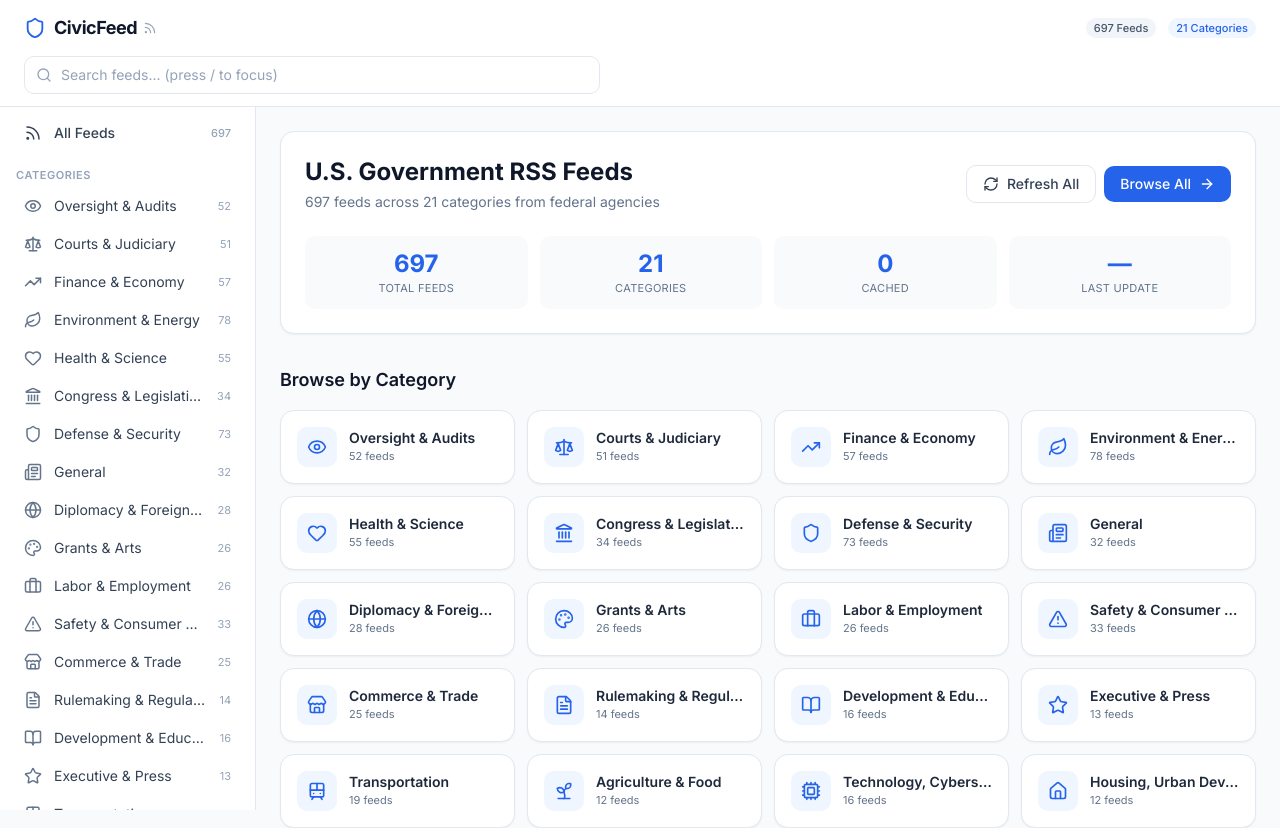
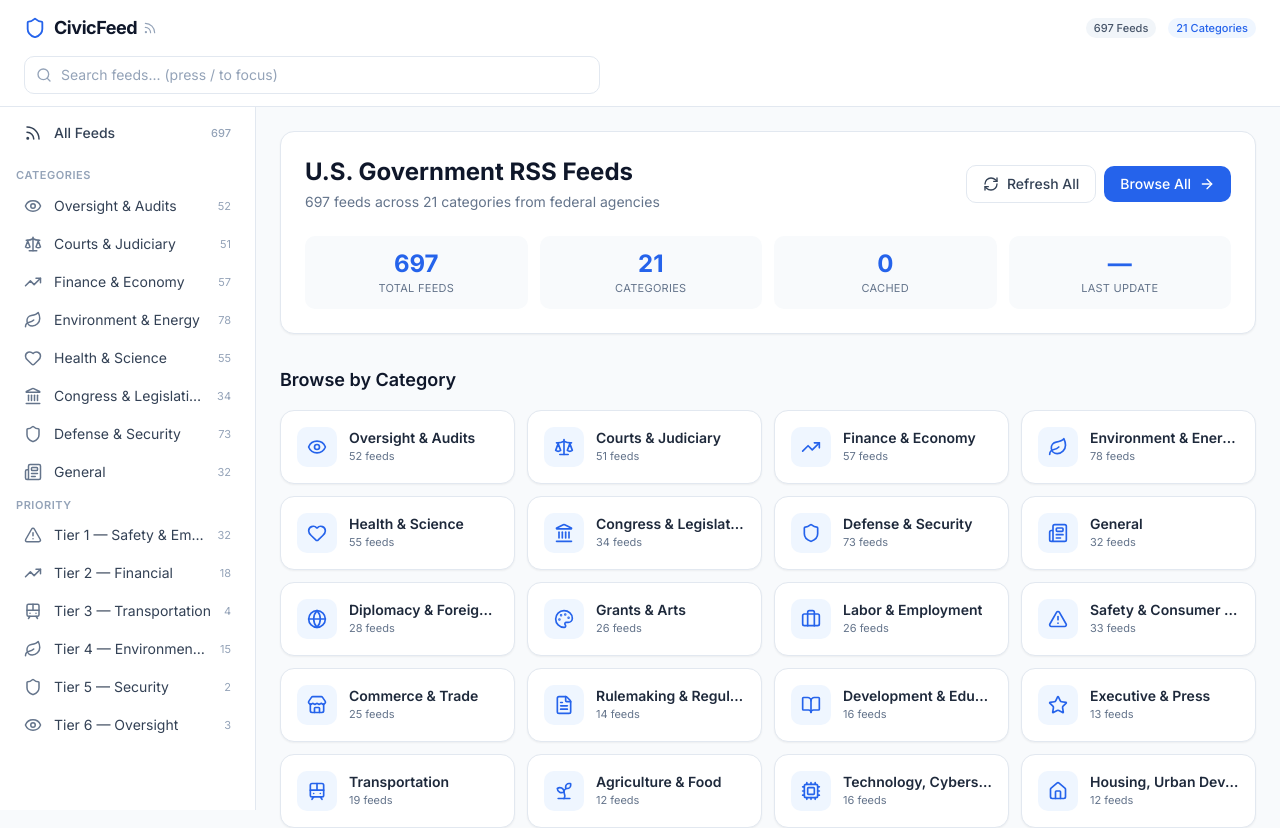
Before and after one commit to bmsull560/Kimi_Agent_CivicFeed-RSS-App-Design--3-, a React (Vite) app: page / in a window 1280 px wide. Shown: the top 828 px of the page. Built offline with nearby package versions, Linux system fonts and the light colour scheme.

Commit message:
feat(ui): add priority tier filter to sidebar

```diff
--- a/src/components/Sidebar.tsx
+++ b/src/components/Sidebar.tsx
@@ -4,7 +4,7 @@
   Train, AlertTriangle, Palette, Eye, FileText, Star, Newspaper, BookOpen, Sprout,
   Cpu, Home, HeartPulse,
 } from "lucide-react";
-import { feedStats, categoryList } from "../data/feeds";
+import { feedStats, categoryList, feeds } from "../data/feeds";
 
 const categoryIcons: Record<string, React.ReactNode> = {
   "Finance & Economy": <TrendingUp size={18} />,
@@ -43,6 +43,8 @@
 
   const handleCategory = (cat: string) => { navigate(`/feeds?category=${encodeURIComponent(cat)}`); onClose(); };
   const handleAllFeeds = () => { navigate("/feeds"); onClose(); };
+  const currentPriority = new URLSearchParams(location.search).get("priority") || "";
+  const handlePriority = (tier: number) => { navigate(`/feeds?priority=${tier}`); onClose(); };
 
   return (
     <>
@@ -71,6 +73,29 @@
               );
             })}
           </div>
+          <div className="px-4 pt-4 pb-1">
+            <p className="text-[0.6875rem] font-semibold text-slate-400 uppercase tracking-wider">Priority</p>
+          </div>
+          <div className="flex-1 overflow-y-auto px-3 pb-4 space-y-0.5">
+            {[
+              { tier: 1, label: "Tier 1 — Safety & Emergency", icon: <AlertTriangle size={18} /> },
+              { tier: 2, label: "Tier 2 — Financial", icon: <TrendingUp size={18} /> },
+              { tier: 3, label: "Tier 3 — Transportation", icon: <Train size={18} /> },
+              { tier: 4, label: "Tier 4 — Environment & Energy", icon: <Leaf size={18} /> },
+              { tier: 5, label: "Tier 5 — Security", icon: <Shield size={18} /> },
+              { tier: 6, label: "Tier 6 — Oversight", icon: <Eye size={18} /> },
+            ].map(({ tier, label, icon }) => {
+              const isActive = currentPriority === String(tier);
+              const count = feeds.filter(f => f.priority === tier).length;
+              return (
+                <button key={tier} onClick={() => handlePriority(tier)} className={`w-full flex items-center gap-3 px-3 py-2 rounded-lg text-sm transition-colors ${isActive ? "bg-blue-600 text-white font-medium" : "text-slate-700 hover:bg-slate-100"}`} type="button">
+                  <span className={isActive ? "text-white" : "text-slate-500"}>{icon}</span>
+                  <span className="truncate">{label}</span>
+                  <span className={`ml-auto text-[0.6875rem] flex-shrink-0 ${isActive ? "text-white/70" : "text-slate-400"}`}>{count}</span>
+                </button>
+              );
+            })}
+          </div>
         </nav>
       </aside>
     </>
```
